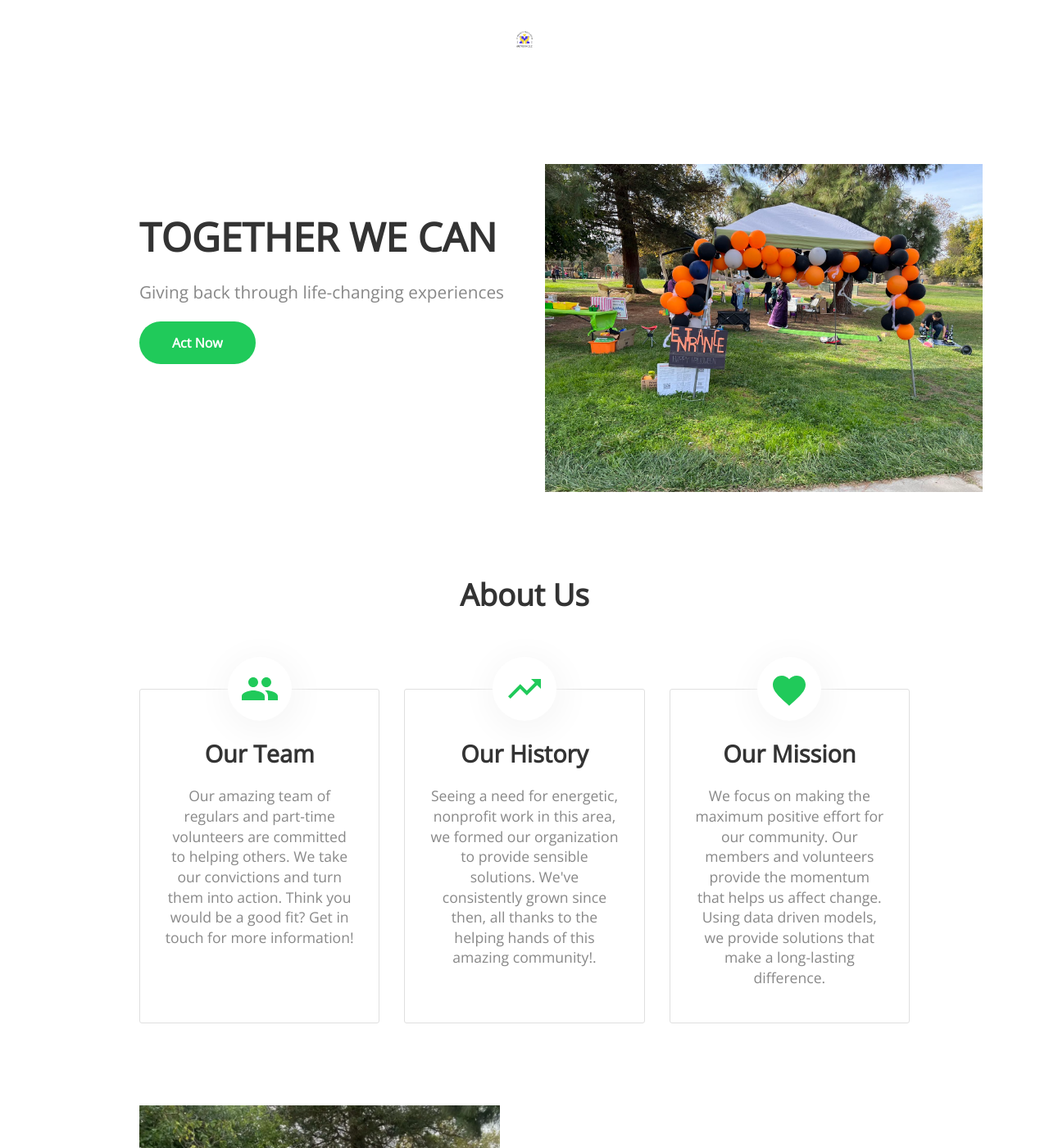
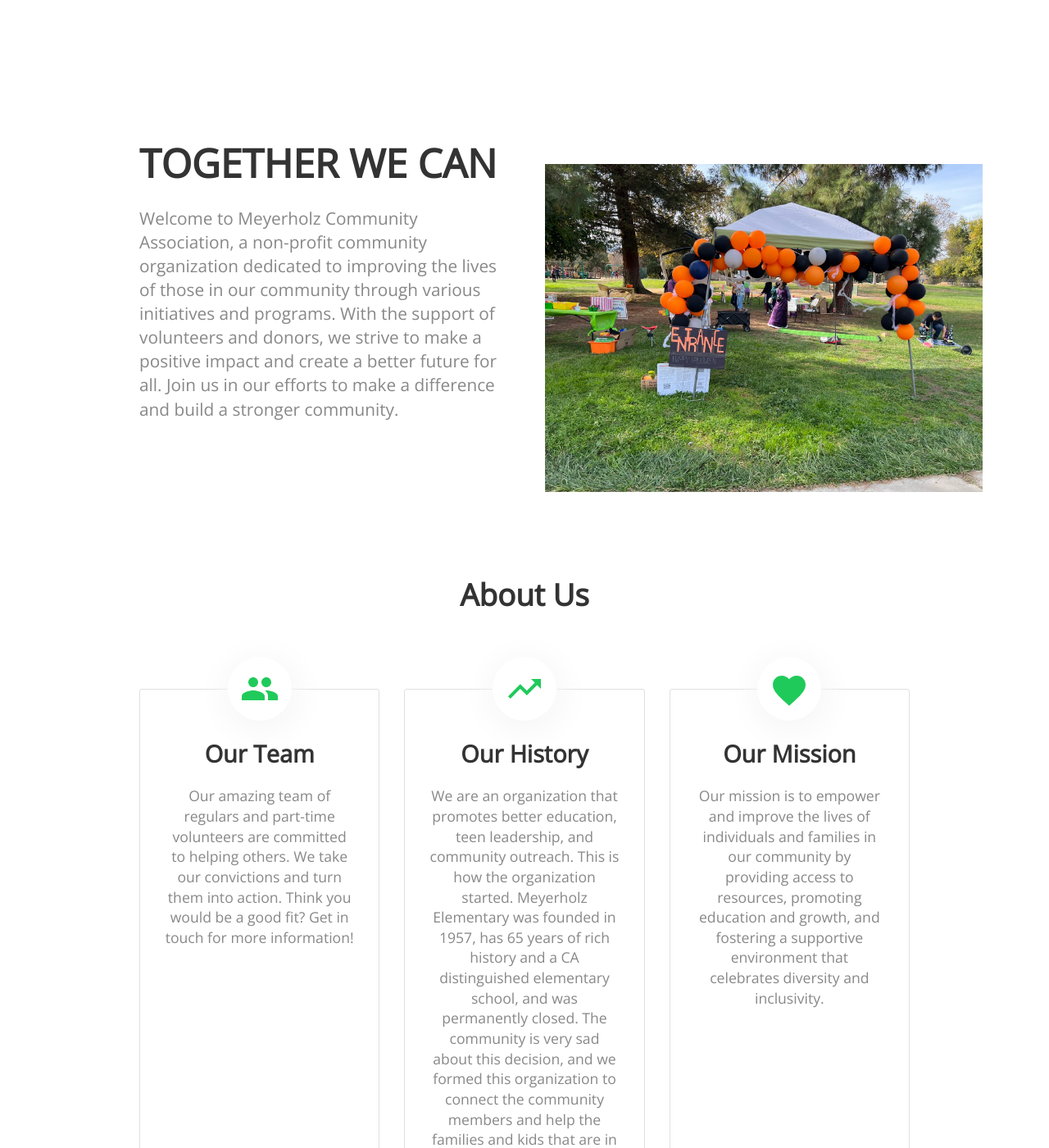
Before and after one commit to meyerholzcommunity/meyerholzcommunity.github.io, a Jekyll site: the page built from index.html, in a window 1280 px wide and 1400 px high. Shown: the whole window at 82% size. Built offline with Jekyll 4.4.1, drawn with Linux system fonts in a browser that asks for light colours; nearby versions of some CDN libraries; some of the changed text lies outside the part shown.

Commit message:
add logo and update copy

```diff
--- a/_includes/logo.html
+++ b/_includes/logo.html
@@ -1,5 +1,4 @@
-<svg version="1.1" id="Layer_1" xmlns="http://www.w3.org/2000/svg" xmlns:xlink="http://www.w3.org/1999/xlink" x="0px" y="0px"
-	 width="100%" viewBox="0 0 1021 1024" enable-background="new 0 0 1021 1024" xml:space="preserve">
+<svg fill="#ffffff" xmlns="http://www.w3.org/2000/svg" viewBox="0 0 221.634 81.425">
 <path fill="#FFFFFF" opacity="1.000000" stroke="none"
 	  d="
 M705.000000,1025.000000
--- a/index.html
+++ b/index.html
@@ -7,10 +7,10 @@ title: TOGETHER WE CAN
 		<div class="column">
 			<div>
 				<h1 class="editable">TOGETHER WE CAN</h1>
-				<p class="editable">Giving back through life-changing experiences</p>
-				<div class="button">
-					<a href="#donate">Act Now</a>
-				</div>
+				<p class="editable">Welcome to Meyerholz Community Association, a non-profit community organization dedicated to
+					improving the lives of those in our community through various initiatives and programs. With the support of
+					volunteers and donors, we strive to make a positive impact and create a better future for all.
+					Join us in our efforts to make a difference and build a stronger community.</p>
 			</div>
 		</div>
 		<div class="column">
@@ -32,13 +32,18 @@ title: TOGETHER WE CAN
 		<li>
 			<div class="image">{% include icons/site.html icon="economy" %}</div>
 			<h3 class="editable">Our History</h3>
-			<p class="editable">Seeing a need for energetic, nonprofit work in this area, we formed our organization to provide sensible solutions. We've consistently grown since then, all thanks to the helping hands of this amazing community!.</p>
+			<p class="editable">We are  an organization that promotes better education, teen leadership, and community outreach.
+				This is how the organization started. Meyerholz Elementary was founded in 1957, has 65 years of rich history and
+				a CA distinguished elementary school, and was permanently closed. The community is very sad about this decision,
+				and we formed this organization to connect the community members and help the families and kids that are in need.</p>
 		</li>
 
 		<li>
 			<div class="image">{% include icons/site.html icon="conditions" %}</div>
 			<h3 class="editable">Our Mission</h3>
-			<p class="editable">We focus on making the maximum positive effort for our community. Our members and volunteers provide the momentum that helps us affect change. Using data driven models, we provide solutions that make a long-lasting difference.</p>
+			<p class="editable">Our mission is to empower and improve the lives of individuals and families in our community
+				by providing access to resources, promoting education and growth, and fostering a supportive environment that
+				celebrates diversity and inclusivity.</p>
 		</li>
 	</ul>
 </div>
@@ -65,7 +70,7 @@ title: TOGETHER WE CAN
 		<p> <a href="act_food_1.html"> 11-20-2022 Food bank volunteer</a></p>
 		<p> Thanks giving food packaging for low income families. </p>
 
-		<center>
+		</center>
 
 	</div>
 </div>
@@ -109,7 +114,7 @@ title: TOGETHER WE CAN
 	<div>
 		<center>
 		<img src="{{ site.baseurl }}/images/paypal_donate_QR.png" alt="Volunteer">
-		<center>
+		</center>
 	</div>
 </div>
 
```
